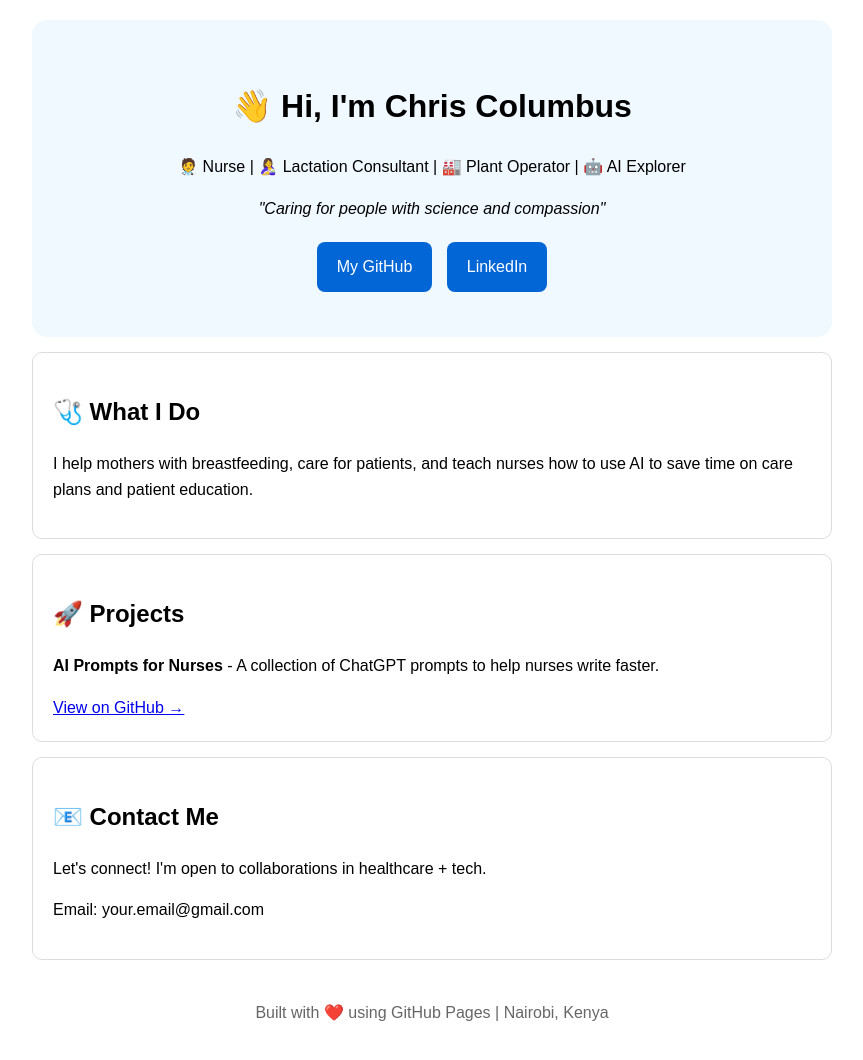
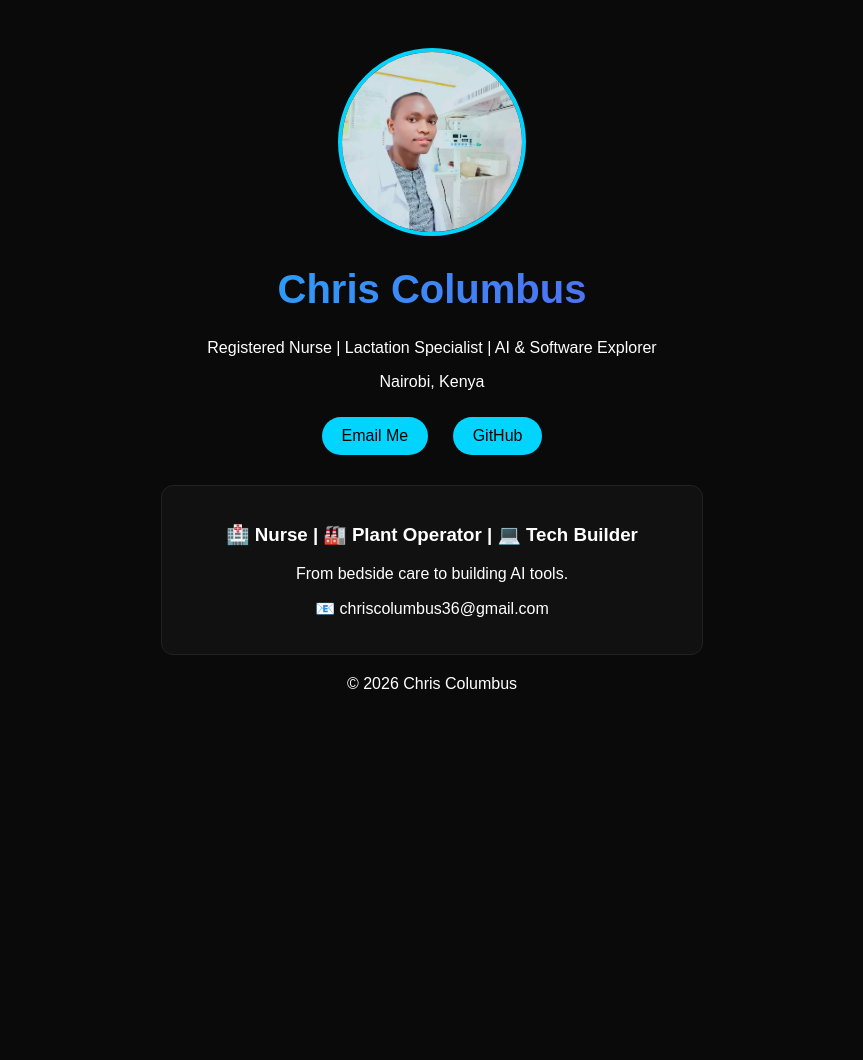
Before and after one commit to columbus2020/columbus2020.github.io, a plain HTML site: page index.html in a window 1280 px wide. Shown: the whole page, without its empty margins (208-1071 px from the left). After the commit the page ends 800 px from the top, so only its background shows below. Drawn offline with Linux system fonts and the light colour scheme.

Commit message:
Update index.html

```diff
--- a/index.html
+++ b/index.html
@@ -1,43 +1,30 @@
 <!DOCTYPE html>
 <html>
 <head>
-<title>Chris Columbus - Nurse & AI Explorer</title>
-<meta name="viewport" content="width=device-width, initial-scale=1">
+<meta charset="UTF-8">
+<meta name="viewport" content="width=device-width, initial-scale=1.0">
+<title>Chris Columbus</title>
 <style>
-body { font-family: Arial; max-width: 800px; margin: auto; padding: 20px; line-height: 1.6; }
-header { text-align: center; padding: 40px 0; background: #f0f9ff; border-radius: 15px; }
-.btn { background: #0366d6; color: white; padding: 12px 20px; text-decoration: none; border-radius: 8px; display: inline-block; margin: 5px; }
-.card { border: 1px solid #ddd; padding: 20px; border-radius: 10px; margin: 15px 0; }
+body{background:#0a0a0a;color:white;font-family:Arial;text-align:center;padding:40px}
+img{width:180px;height:180px;border-radius:50%;border:4px solid #00d4ff;object-fit:cover}
+h1{font-size:40px;background:linear-gradient(90deg,#00d4ff,#7c3aed);-webkit-background-clip:text;-webkit-text-fill-color:transparent}
+.card{background:#111;border:1px solid #222;padding:20px;margin:20px auto;max-width:500px;border-radius:12px}
+a{color:#00d4ff}
+.btn{background:#00d4ff;color:black;padding:10px 20px;border-radius:20px;text-decoration:none;display:inline-block;margin:10px}
 </style>
 </head>
 <body>
-<header>
-<h1>👋 Hi, I'm Chris Columbus</h1>
-<p>🧑‍⚕️ Nurse | 🤱 Lactation Consultant | 🏭 Plant Operator | 🤖 AI Explorer</p>
-<p><em>"Caring for people with science and compassion"</em></p>
-<a class="btn" href="https://github.com/columbus2020">My GitHub</a>
-<a class="btn" href="https://www.linkedin.com">LinkedIn</a>
-</header>
-
+<img src="WhatsApp Image 2026-09-27 at 10.35.46 PM.jpeg">
+<h1>Chris Columbus</h1>
+<p>Registered Nurse | Lactation Specialist | AI & Software Explorer</p>
+<p>Nairobi, Kenya</p>
+<a href="mailto:chriscolumbus36@gmail.com" class="btn">Email Me</a>
+<a href="https://github.com/columbus2020" class="btn">GitHub</a>
 <div class="card">
-<h2>🩺 What I Do</h2>
-<p>I help mothers with breastfeeding, care for patients, and teach nurses how to use AI to save time on care plans and patient education.</p>
+<h3>🏥 Nurse | 🏭 Plant Operator | 💻 Tech Builder</h3>
+<p>From bedside care to building AI tools.</p>
+<p>📧 chriscolumbus36@gmail.com</p>
 </div>
-
-<div class="card">
-<h2>🚀 Projects</h2>
-<p><b>AI Prompts for Nurses</b> - A collection of ChatGPT prompts to help nurses write faster.</p>
-<a href="https://github.com/columbus2020/ai-prompts-for-nurses">View on GitHub →</a>
-</div>
-
-<div class="card">
-<h2>📧 Contact Me</h2>
-<p>Let's connect! I'm open to collaborations in healthcare + tech.</p>
-<p>Email: your.email@gmail.com</p>
-</div>
-
-<footer style="text-align:center; margin-top:40px; color:#666;">
-<p>Built with ❤️ using GitHub Pages | Nairobi, Kenya</p>
-</footer>
+<p>© 2026 Chris Columbus</p>
 </body>
 </html>
```
